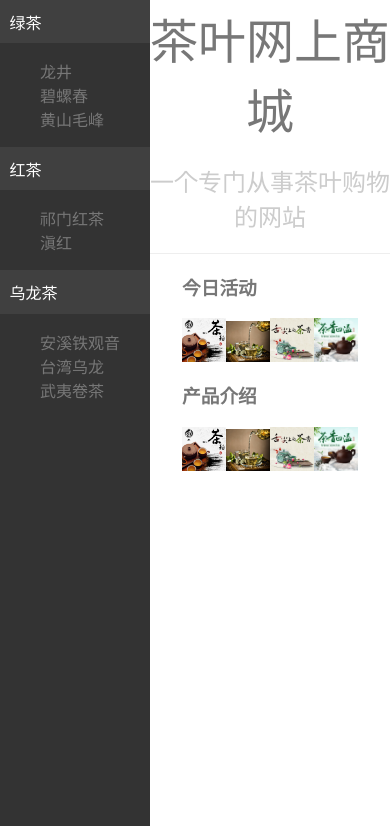
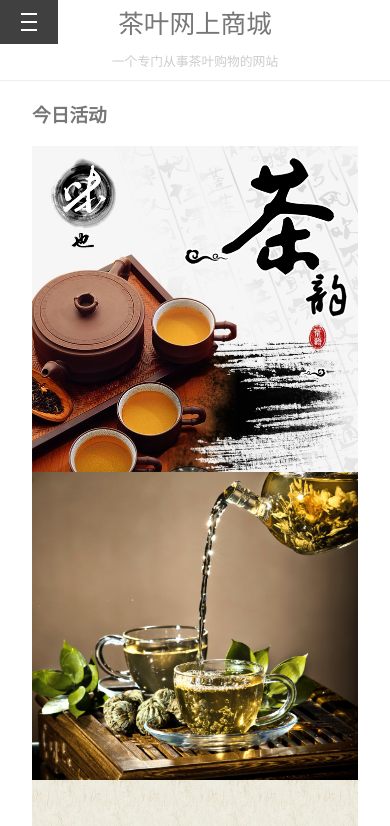
Before and after one commit to yhying/jq, a plain HTML site: page 原生/响应式布局/index.html in a window 390 px wide. Shown: the top 826 px of the page. Drawn offline with Linux system fonts and the light colour scheme.

Commit message:
响应式

```diff
--- /dev/null
+++ b/原生/响应式布局/css/mediarem.css
@@ -0,0 +1,43 @@
+/* 终端适应处理 */
+/* >=768 */
+@media(min-width:768px) {
+
+}
+/* css3动画 */
+.menu,
+.layout{
+    transition: all .4s ease;
+}
+/* <=768 */
+@media(max-width:768px) {
+    .header h1 {
+        font-size: 2rem;
+    }
+    .header h2 {
+        font-size: 1rem;
+    }
+    .content .img-list{
+        width: 50%;
+        display: inline-block;
+    }
+    /* 收缩左侧 */
+    .menu {
+        left: -150px;
+    }
+    .layout {
+        padding-left:0px;
+    }
+}
+/* <=568 */
+@media(max-width:568px) {
+    .header h1 {
+        font-size: 1.6rem;
+    }
+    .header h2 {
+        font-size: 0.8rem;
+    }
+    .content .img-list{
+        width: 100%;
+        display: inline-block;
+    }
+}
--- a/原生/响应式布局/index.html
+++ b/原生/响应式布局/index.html
@@ -7,6 +7,7 @@
     <meta http-equiv="X-UA-Compatible" content="ie=edge">
     <title>响应式布局</title>
     <link rel="stylesheet" href="./css/common.css">
+    <link rel="stylesheet" href="./css/mediarem.css">
 </head>
 
 <body>
```
